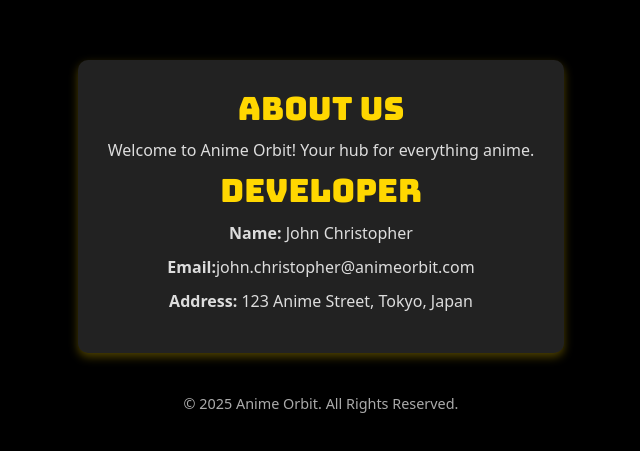
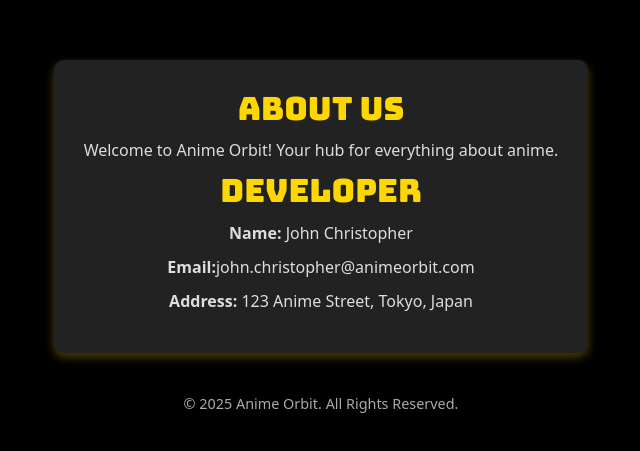
Before and after one commit to JohnChristopher777/Anime_Orbit, a React (Create React App) app: page /about in a window 1280 px wide. Shown: the part 163-614 px from the top of the page, without its empty margins (319-959 px from the left). Built offline with nearby package versions, Linux system fonts and the light colour scheme; no server answers.

Commit message:
size fix

```diff
--- a/src/Components/AboutUs.js
+++ b/src/Components/AboutUs.js
@@ -44,7 +44,7 @@ const AboutUs = () => {
     <AboutContainer>
       <AboutBox>
         <Title>About Us</Title>
-        <Info>Welcome to Anime Orbit! Your hub for everything anime.</Info>
+        <Info>Welcome to Anime Orbit! Your hub for everything about anime.</Info>
 
         <Title>Developer</Title>
         <Info><strong>Name:</strong> John Christopher</Info>
--- a/src/Components/Upcoming.js
+++ b/src/Components/Upcoming.js
@@ -21,7 +21,7 @@ function Upcoming() {
 
   return (
     <UpcomingStyled>
-      <div className="airing-anime">
+      <div className="upcoming-anime">
         <h2>{isSearch ? "Search Results" : "Upcoming Anime"}</h2>
         <div className="anime-grid">
           {isSearch ? renderAnimeCards(searchResults) : renderAnimeCards(upcomingAnime)}
@@ -120,7 +120,7 @@ const UpcomingStyled = styled.div`
     }
 
     .anime-grid {
-      gap: 1.4rem;
+      gap: 1.5rem;
     }
     .anime-card {
       padding: 0.75rem;
```
